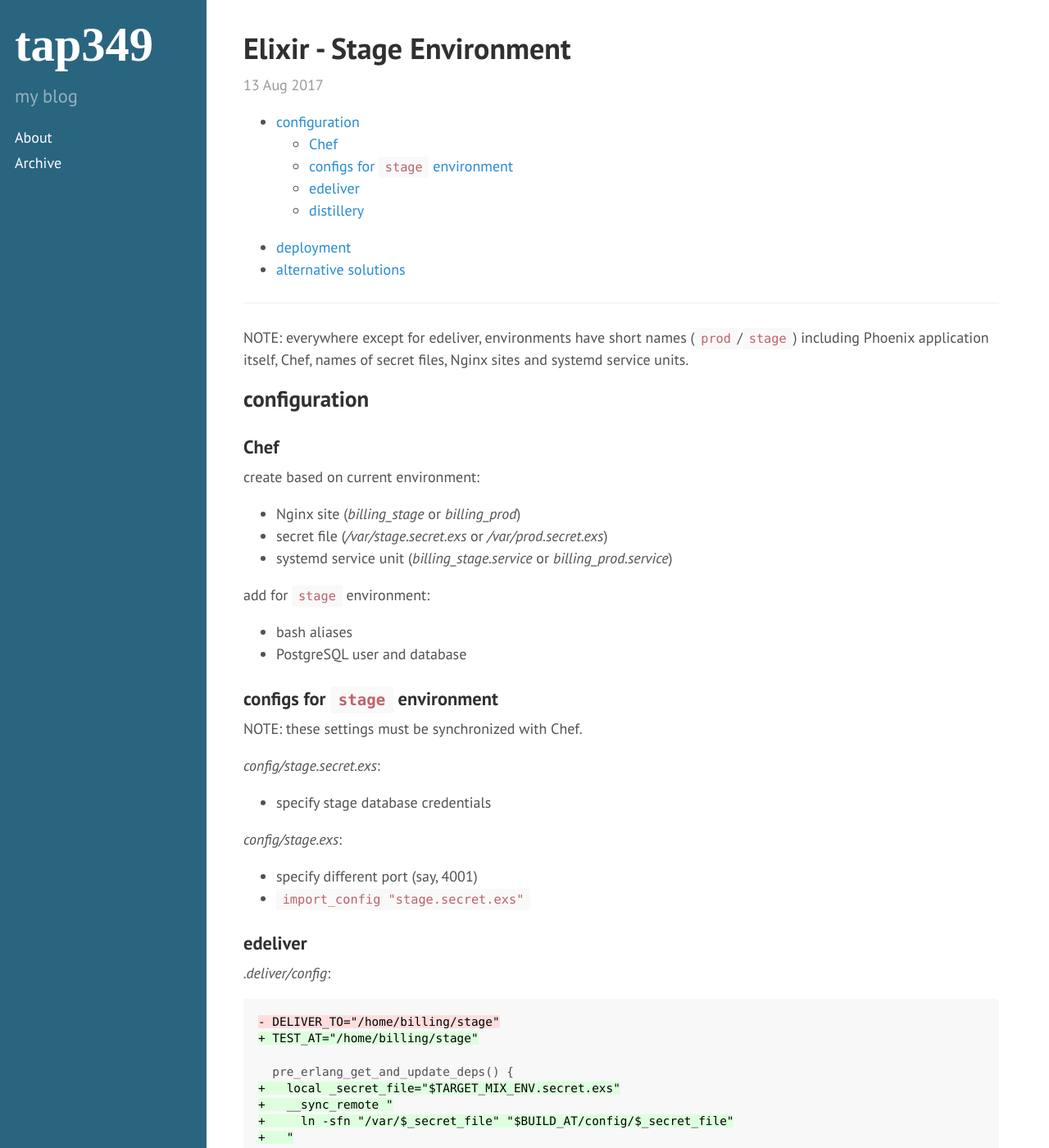
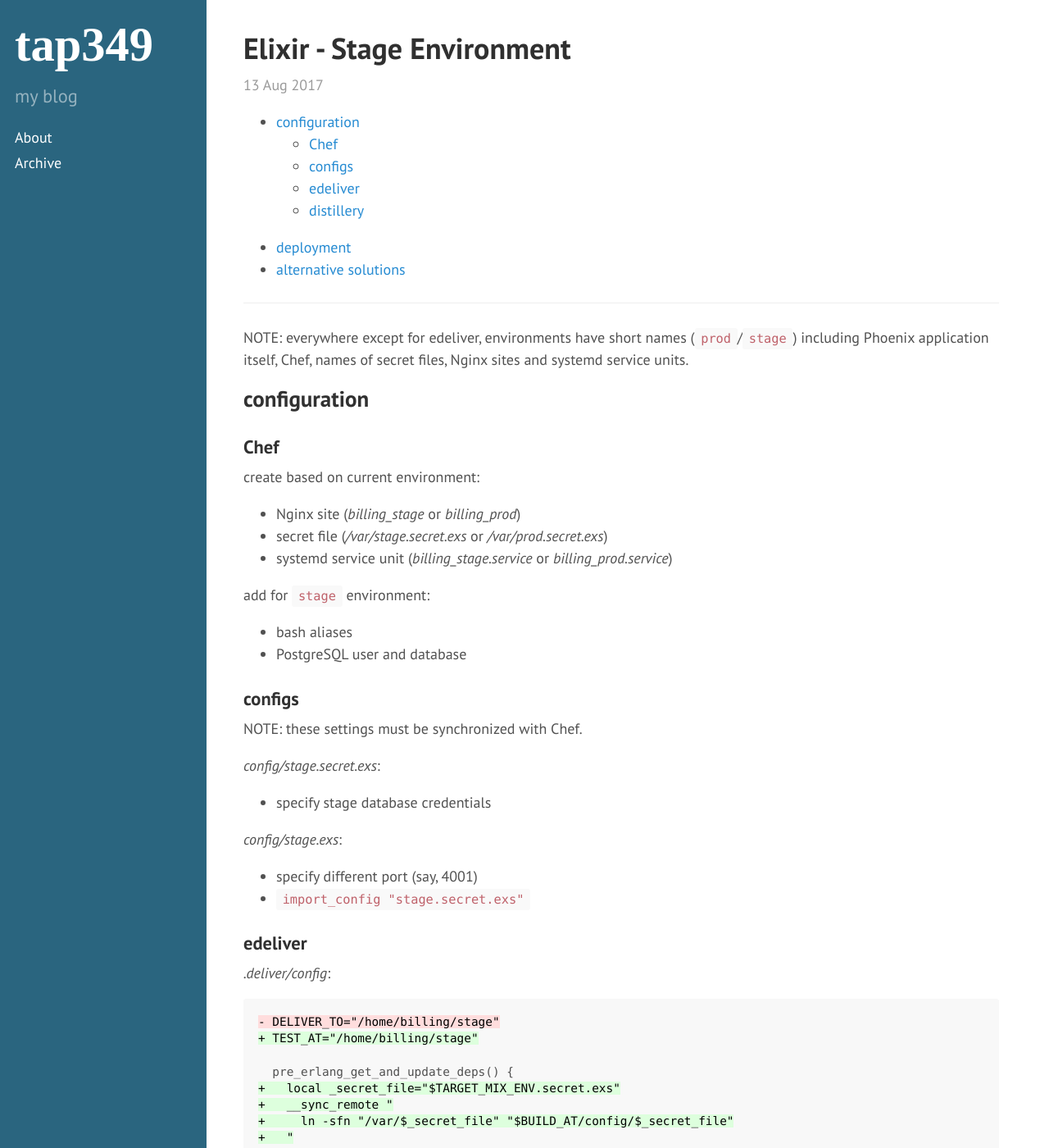
Before and after one commit to tap349/tap349.github.io, a Jekyll site: the page built from _posts/2017-08-13-elixir-stage-environment.md, in a window 1280 px wide and 1400 px high. Shown: the whole window at 82% size. Built offline with Jekyll 4.4.1, drawn with Linux system fonts in a browser that asks for light colours.

Commit message:
update 2017-08-13_21:48:18

```diff
--- a/_posts/2017-08-13-elixir-stage-environment.md
+++ b/_posts/2017-08-13-elixir-stage-environment.md
@@ -31,7 +31,7 @@ add for `stage` environment:
 - bash aliases
 - PostgreSQL user and database
 
-### configs for `stage` environment
+### configs
 
 NOTE: these settings must be synchronized with Chef.
 
```
